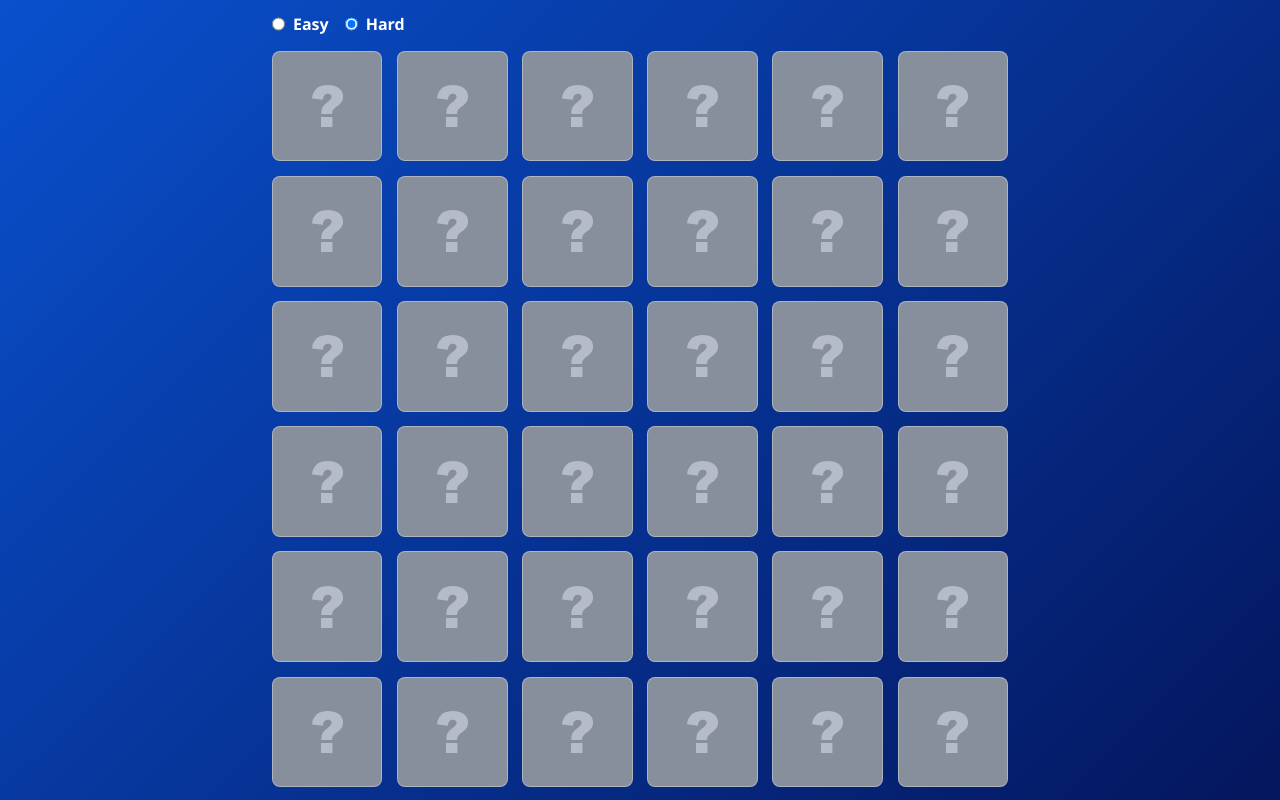
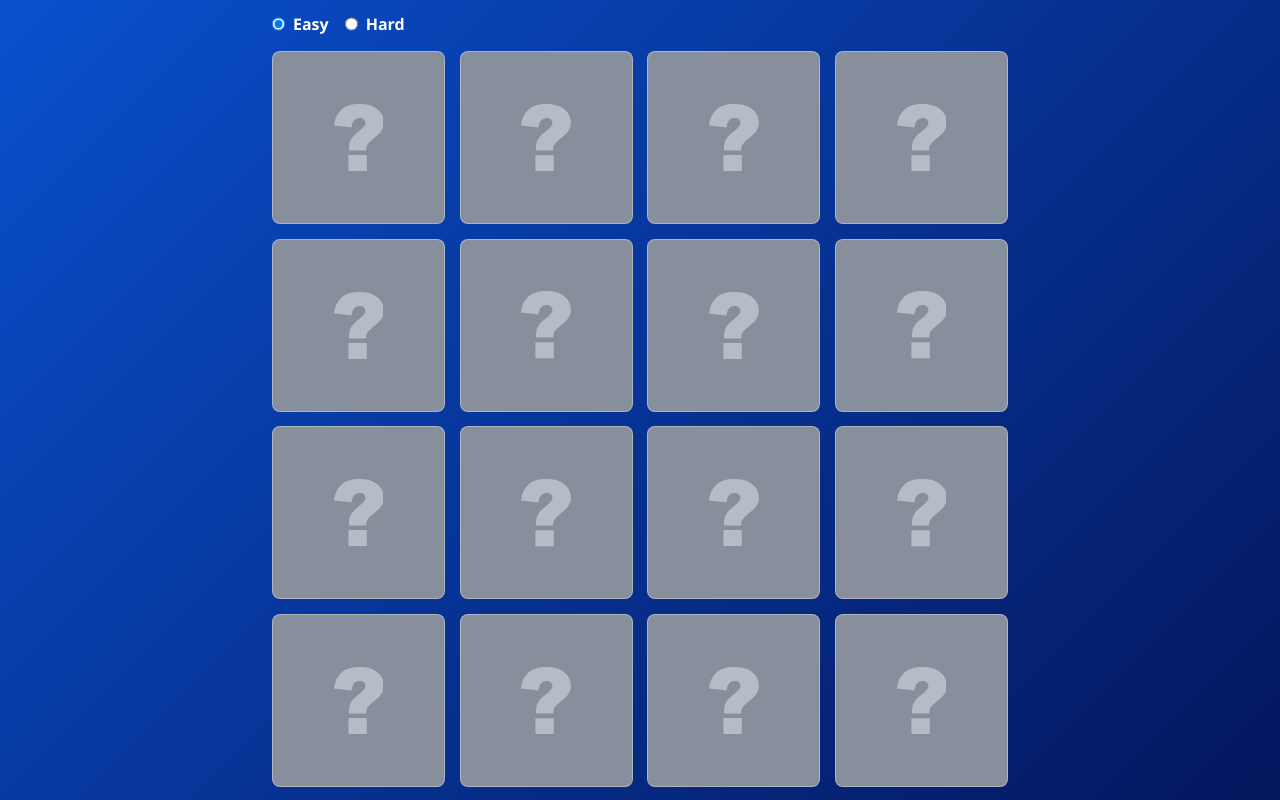
Before and after one commit to gabriel-dp/Memory_Languages, a React (Vite) app: page / in a window 1280 px wide. Built offline with nearby package versions, Linux system fonts and the light colour scheme.

Commit message:
🐛 Fix bugs in gameplay (display initial position)

```diff
--- a/src/pages/MemoryGame/components/Minigame/index.tsx
+++ b/src/pages/MemoryGame/components/Minigame/index.tsx
@@ -1,4 +1,4 @@
-import { useState, useMemo, useEffect } from "react";
+import { useState, useMemo, useEffect, useRef } from "react";
 
 import LanguageCard from "components/LanguageCard";
 import { cardType, elementType } from "data/types";
@@ -15,12 +15,12 @@ interface MinigameProps {
 export default function Minigame(props: MinigameProps) {
 	const [first, setFirst] = useState<cardType | null>(null);
 	const [second, setSecond] = useState<cardType | null>(null);
-	const [active, setActive] = useState<number[]>(Array.from({ length: props.dimension ** 2 }, (_, i) => i));
+	const [solved, setSolved] = useState<number[]>([]);
 
-	const shuffledCards = useMemo<cardType[]>(
-		() => shuffle(props.dimension, props.gameElements),
-		[props.dimension, props.gameElements]
-	);
+	const shuffledCards = useMemo<cardType[]>(() => {
+		setSolved([]);
+		return shuffle(props.dimension, props.gameElements);
+	}, [props.dimension, props.gameElements]);
 
 	const handleClick = (card: cardType) => {
 		if (!first) {
@@ -41,28 +41,26 @@ export default function Minigame(props: MinigameProps) {
 
 		if (first === second) {
 			console.log("EQUAL");
-			delayedFlip(100);
+			delayedFlip(50);
 			return;
 		} else if (first.element === second?.element) {
-			const newActive = active.filter(
-				(index) => index !== shuffledCards.indexOf(first) && index !== shuffledCards.indexOf(second)
-			);
-			setActive(newActive);
-			delayedFlip(100);
+			const recentSolved = [shuffledCards.indexOf(first), shuffledCards.indexOf(second)];
+			setSolved(solved.concat(recentSolved));
+			delayedFlip(50);
 			return;
 		}
 
-		if (first && second) delayedFlip(1500);
+		if (first && second) delayedFlip(1100);
 	}, [first, second]);
 
 	return (
 		<CardsContainer dimension={props.dimension}>
 			{shuffledCards.map((card, index) => (
 				<LanguageCard
-					key={`${card.element}-${card.id}`}
+					key={`${card.element}-${index}`}
 					onClick={() => handleClick(card)}
 					isFlipped={card === first || card === second}
-					isActive={active.includes(index)}
+					isActive={!solved.includes(index)}
 					name={card.element.toString()}
 				/>
 			))}
--- a/src/pages/MemoryGame/index.tsx
+++ b/src/pages/MemoryGame/index.tsx
@@ -8,11 +8,9 @@ import gameElements from "data/gameElements";
 import { ScreenWrapper, GameContainer } from "./styles";
 
 export default function MemoryGame() {
-	const [dimension, setDimension] = useState(difficulties.hard);
+	const [dimension, setDimension] = useState(difficulties.easy);
 
-	const changeDimension = (newDimension: number) => {
-		setDimension(newDimension);
-	};
+	const changeDimension = (newDimension: number) => setDimension(newDimension);
 
 	return (
 		<ScreenWrapper>
```
